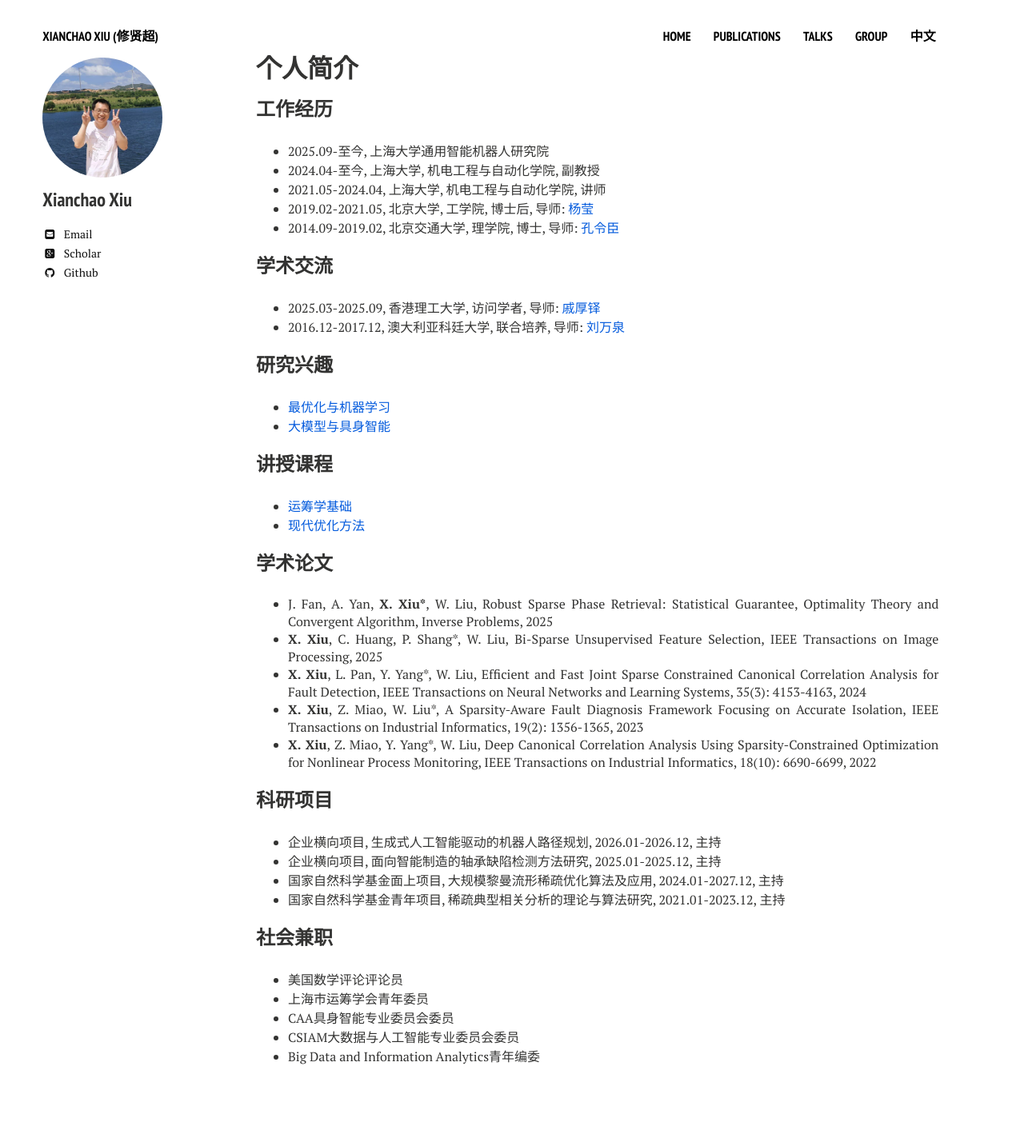
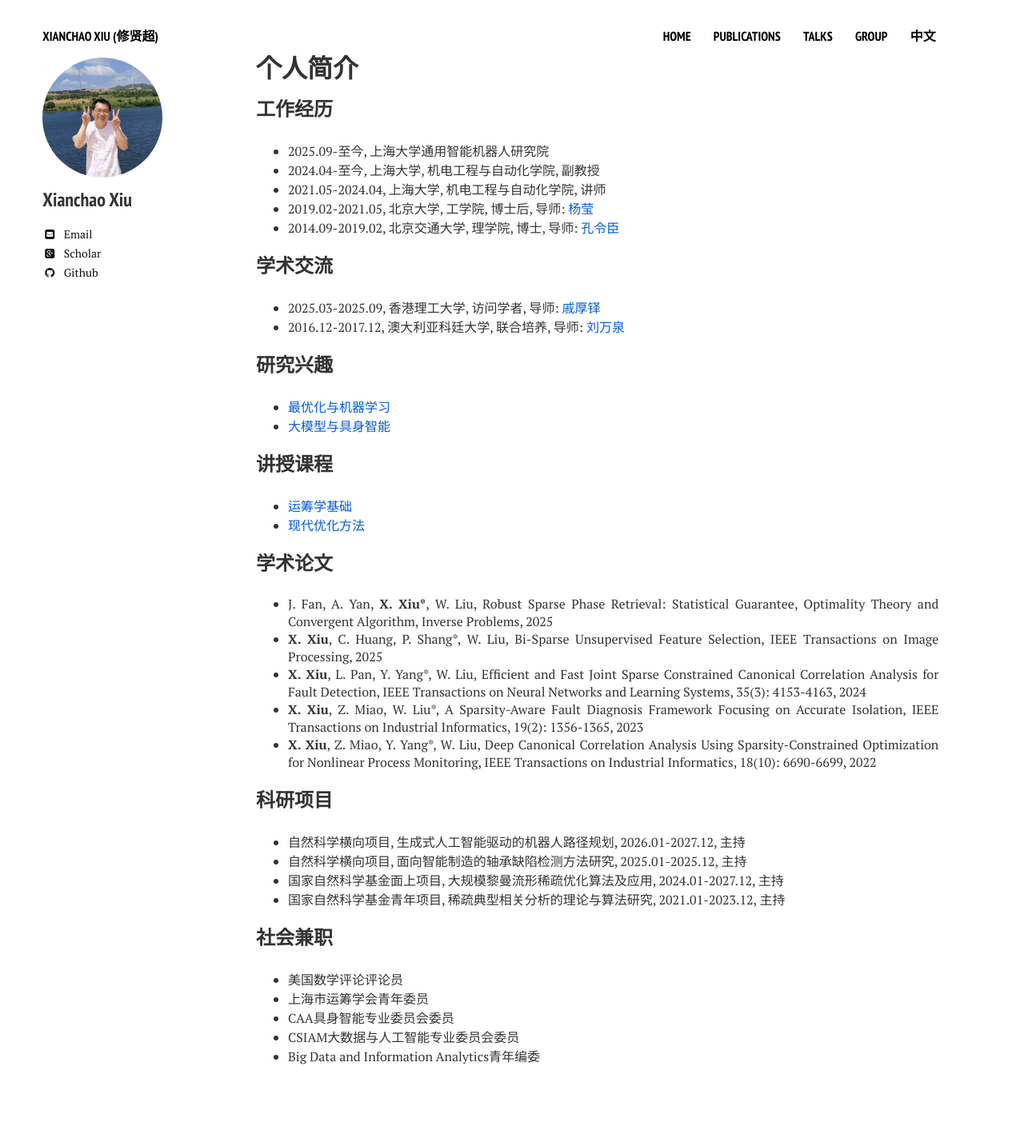
Before and after one commit to xianchaoxiu/xianchaoxiu.github.io, a Jekyll site: the page built from chinese/index.md, in a window 1280 px wide. Shown: the whole page at 80% size. Built offline with Jekyll 4.4.1, drawn with Linux system fonts in a browser that asks for light colours; nearby versions of some CDN libraries.

Commit message:
Update index.md

```diff
--- a/chinese/index.md
+++ b/chinese/index.md
@@ -39,8 +39,8 @@ share: false
 
 
 ### 科研项目
-* 企业横向项目, 生成式人工智能驱动的机器人路径规划, 2026.01-2026.12, 主持 <br>
-* 企业横向项目, 面向智能制造的轴承缺陷检测方法研究, 2025.01-2025.12, 主持<br>
+* 自然科学横向项目, 生成式人工智能驱动的机器人路径规划, 2026.01-2027.12, 主持 <br>
+* 自然科学横向项目, 面向智能制造的轴承缺陷检测方法研究, 2025.01-2025.12, 主持<br>
 * 国家自然科学基金面上项目, 大规模黎曼流形稀疏优化算法及应用, 2024.01-2027.12, 主持 <br>
 * 国家自然科学基金青年项目, 稀疏典型相关分析的理论与算法研究, 2021.01-2023.12, 主持 <br>
 
```
